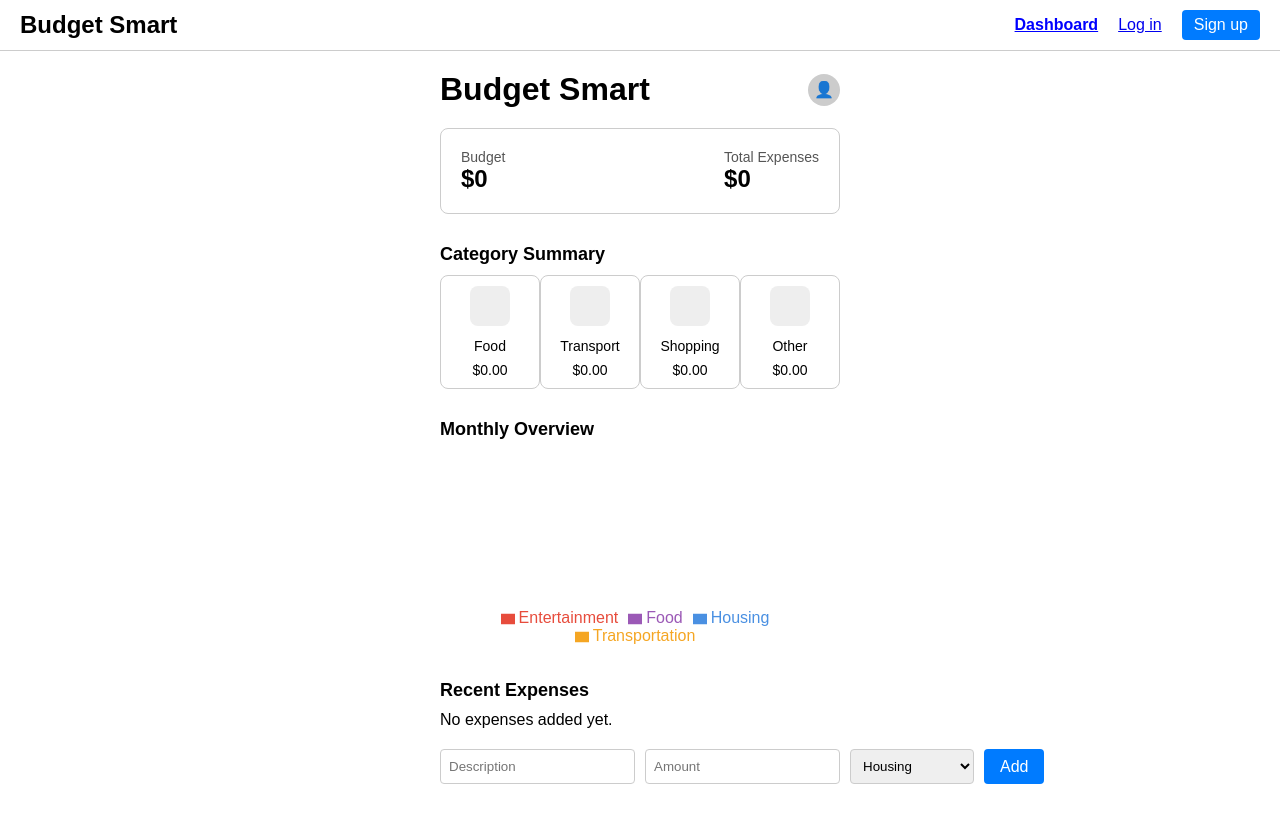
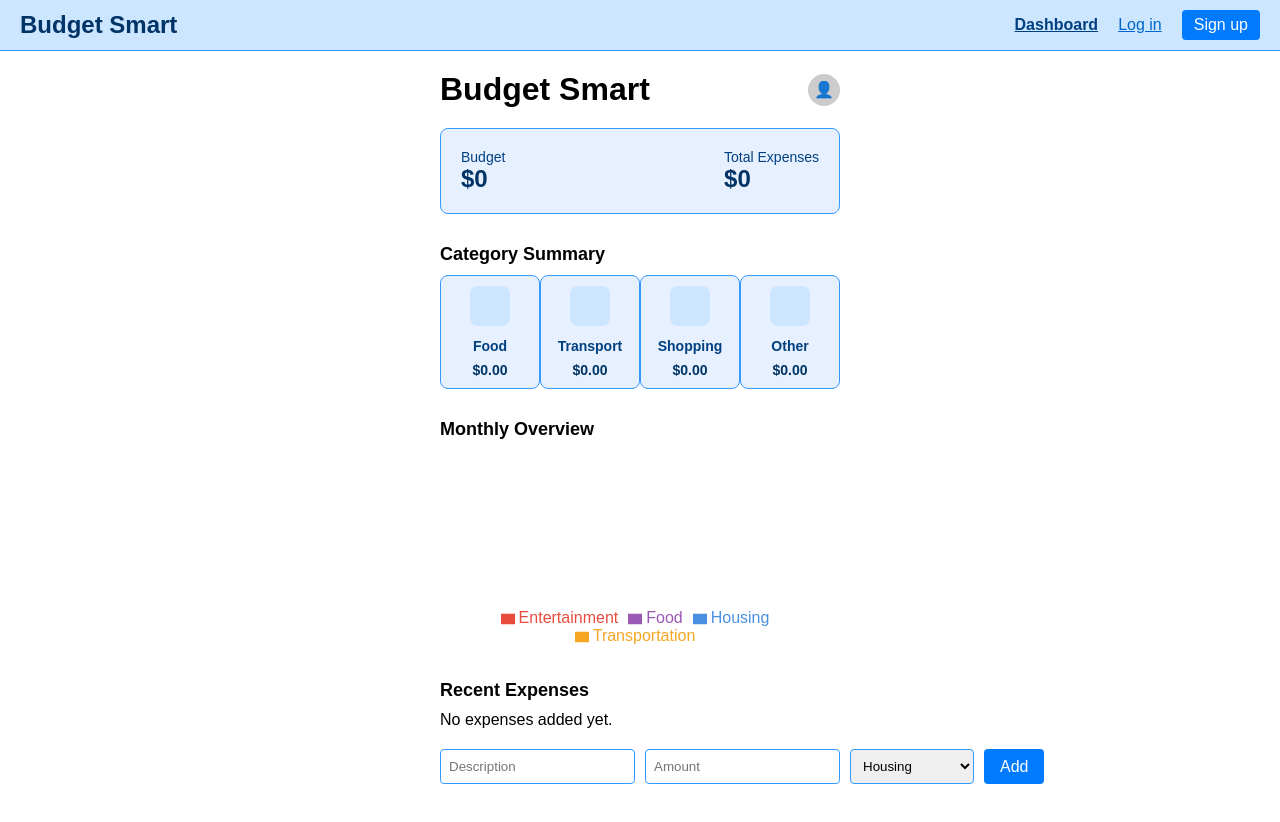
Before and after one commit to jepkemoi-sheilah1/budget-smart, a React (Create React App) app in the folder frontend/: page / in a window 1280 px wide. Built offline with nearby package versions, Linux system fonts and the light colour scheme.

Commit message:
styling the app

```diff
--- a/frontend/src/components/BalanceCard.jsx
+++ b/frontend/src/components/BalanceCard.jsx
@@ -6,22 +6,23 @@ const BalanceCard = () => {
 
   return (
     <div style={{
-      border: '1px solid #ccc',
+      border: '1px solid #3399ff', // lighter blue border
       borderRadius: 8,
       padding: 20,
       display: 'flex',
       justifyContent: 'space-between',
       fontSize: 16,
       maxWidth: 400,
-      margin: '0 auto'
+      margin: '0 auto',
+      backgroundColor: '#e6f0ff' // very light blue background
     }}>
       <div>
-        <div style={{ fontSize: 14, color: '#555' }}>Budget</div>
-        <div style={{ fontWeight: 'bold', fontSize: 24 }}>${totalBudget.toFixed(0)}</div>
+        <div style={{ fontSize: 14, color: '#004080' /* dark blue text */ }}>Budget</div>
+        <div style={{ fontWeight: 'bold', fontSize: 24, color: '#003366' /* dark navy blue */ }}>${totalBudget.toFixed(0)}</div>
       </div>
       <div>
-        <div style={{ fontSize: 14, color: '#555' }}>Total Expenses</div>
-        <div style={{ fontWeight: 'bold', fontSize: 24 }}>${totalSpent.toFixed(0)}</div>
+        <div style={{ fontSize: 14, color: '#004080' /* dark blue text */ }}>Total Expenses</div>
+        <div style={{ fontWeight: 'bold', fontSize: 24, color: '#003366' /* dark navy blue */ }}>${totalSpent.toFixed(0)}</div>
       </div>
     </div>
   );
--- a/frontend/src/components/BudgetForm.jsx
+++ b/frontend/src/components/BudgetForm.jsx
@@ -30,7 +30,7 @@ const BudgetForm = () => {
         value={expenseName}
         onChange={(e) => setExpenseName(e.target.value)}
         required
-        style={{ flex: 2, padding: 8, borderRadius: 4, border: '1px solid #ccc' }}
+        style={{ flex: 2, padding: 8, borderRadius: 4, border: '1px solid #3399ff' }}
       />
       <input
         type="number"
@@ -40,12 +40,12 @@ const BudgetForm = () => {
         required
         min="0"
         step="0.01"
-        style={{ flex: 1, padding: 8, borderRadius: 4, border: '1px solid #ccc' }}
+        style={{ flex: 1, padding: 8, borderRadius: 4, border: '1px solid #3399ff' }}
       />
       <select
         value={expenseCategory}
         onChange={(e) => setExpenseCategory(e.target.value)}
-        style={{ flex: 1, padding: 8, borderRadius: 4, border: '1px solid #ccc' }}
+        style={{ flex: 1, padding: 8, borderRadius: 4, border: '1px solid #3399ff' }}
       >
         <option value="Housing">Housing</option>
         <option value="Food">Food</option>
--- a/frontend/src/components/CategoryCard.jsx
+++ b/frontend/src/components/CategoryCard.jsx
@@ -7,7 +7,7 @@ const CategoryCard = ({ category }) => {
 
   return (
     <div style={{
-      border: '1px solid #ccc',
+      border: '1px solid #3399ff', // lighter blue border
       borderRadius: 8,
       padding: 10,
       width: 80,
@@ -16,19 +16,20 @@ const CategoryCard = ({ category }) => {
       display: 'flex',
       flexDirection: 'column',
       alignItems: 'center',
-      gap: 8
+      gap: 8,
+      backgroundColor: '#e6f0ff' // very light blue background
     }}>
       <div style={{
         width: 40,
         height: 40,
-        backgroundColor: '#eee',
+        backgroundColor: '#cce6ff', // light blue background
         borderRadius: 8,
         marginBottom: 4
       }}>
         {/* Placeholder for category icon */}
       </div>
-      <div>{category}</div>
-      <div>${amount.toFixed(2)}</div>
+      <div style={{ color: '#004080', fontWeight: 'bold' }}>{category}</div>
+      <div style={{ color: '#003366', fontWeight: 'bold' }}>${amount.toFixed(2)}</div>
     </div>
   );
 };
--- a/frontend/src/components/Navbar.jsx
+++ b/frontend/src/components/Navbar.jsx
@@ -4,7 +4,7 @@ import { NavLink } from 'react-router-dom';
 const Navbar = () => {
   const activeStyle = {
     fontWeight: 'bold',
-    color: 'blue',
+    color: '#004080', // dark blue
   };
 
   return (
@@ -13,21 +13,21 @@ const Navbar = () => {
       justifyContent: 'space-between',
       alignItems: 'center',
       padding: '10px 20px',
-      borderBottom: '1px solid #ccc',
-      backgroundColor: '#fff',
+      borderBottom: '1px solid #3399ff', // lighter blue
+      backgroundColor: '#cce6ff', // very light blue
       fontFamily: 'Arial, sans-serif',
       position: 'sticky',
       top: 0,
       zIndex: 1000
     }}>
-      <div style={{ fontWeight: 'bold', fontSize: 24 }}>
+      <div style={{ fontWeight: 'bold', fontSize: 24, color: '#003366' /* dark navy blue */ }}>
         Budget Smart
       </div>
       <div style={{ display: 'flex', gap: 20, alignItems: 'center' }}>
-        <NavLink to="/" style={({ isActive }) => (isActive ? activeStyle : undefined)}>
+        <NavLink to="/" style={({ isActive }) => (isActive ? activeStyle : {color: '#0066cc'})}>
           Dashboard
         </NavLink>
-        <NavLink to="/login" style={({ isActive }) => (isActive ? activeStyle : undefined)}>
+        <NavLink to="/login" style={({ isActive }) => (isActive ? activeStyle : {color: '#0066cc'})}>
           Log in
         </NavLink>
         <NavLink to="/register" style={({ isActive }) => (isActive ? activeStyle : undefined)}>
```
